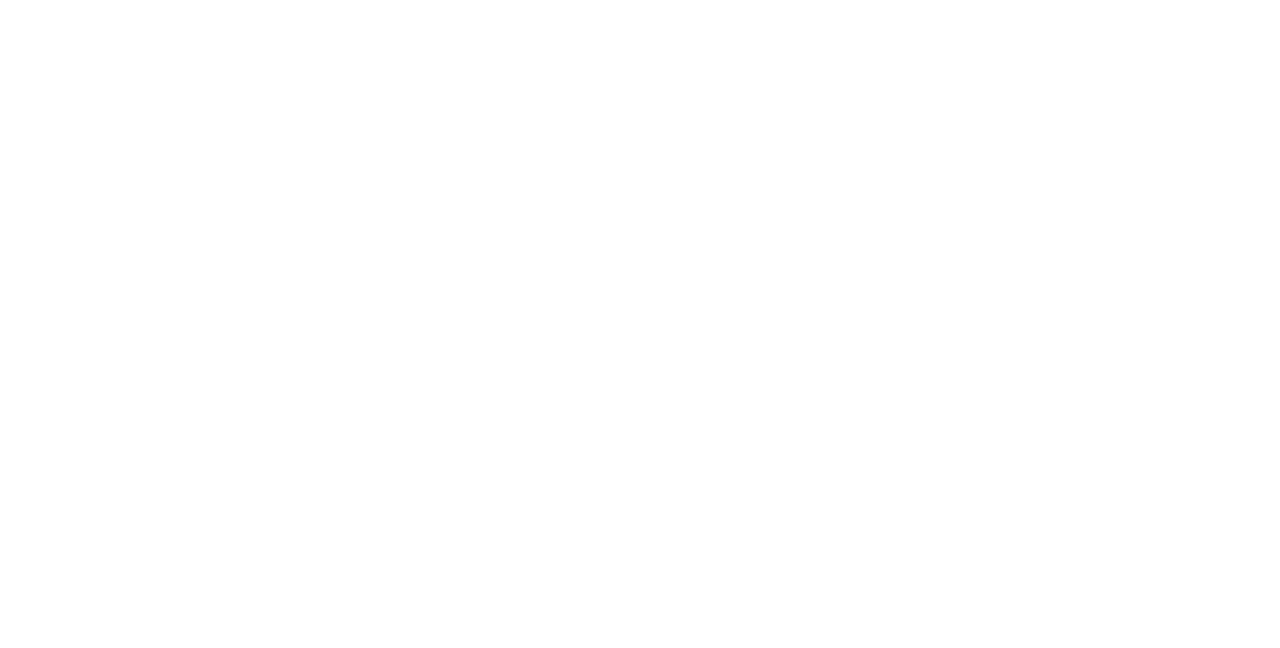
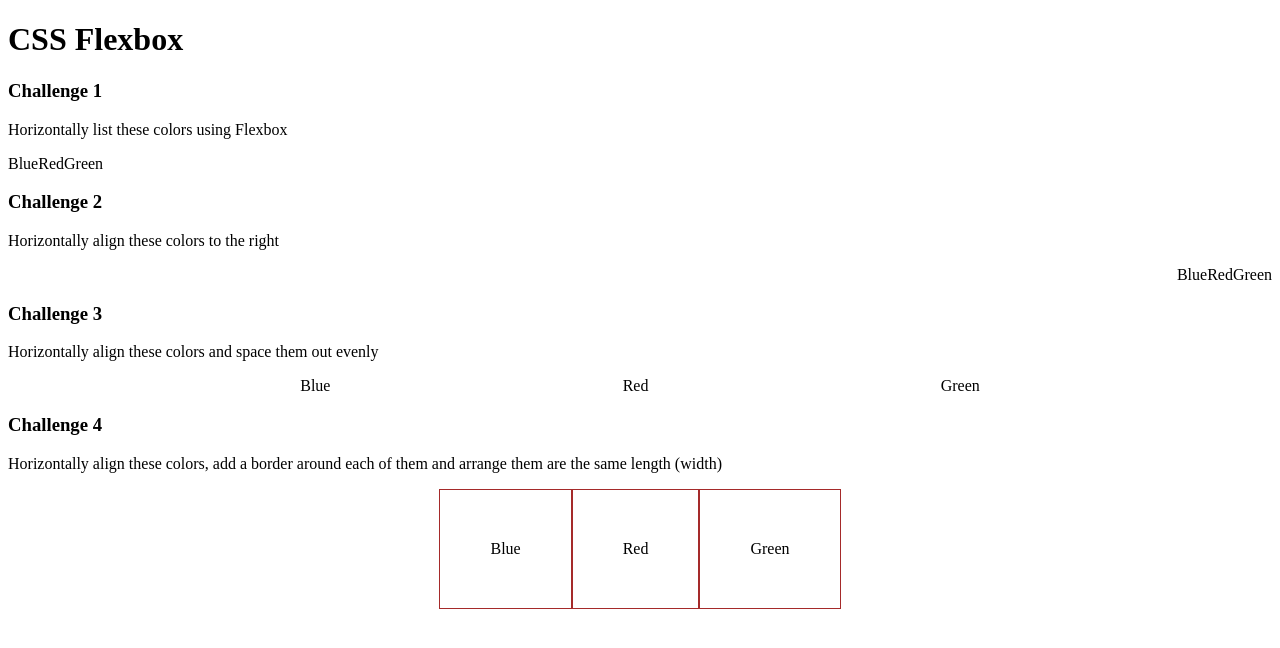
Before and after one commit to Eyiiiiii/SheCodesResponsive, a plain HTML site: page Porfolio/week1/challenge4/index.html in a window 1280 px wide. Drawn offline with Linux system fonts and the light colour scheme.

Commit message:
challenge4

```diff
--- a/Porfolio/week1/challenge4/index.html
+++ b/Porfolio/week1/challenge4/index.html
@@ -3,7 +3,69 @@
   <head>
     <meta charset="UTF-8" />
     <meta name="viewport" content="width=device-width, initial-scale=1.0" />
-    <title>Document</title>
+    <title>Flexbox</title>
   </head>
-  <body></body>
+  <style>
+    .challenge-1 {
+      display: flex;
+    }
+
+    .challenge-2 {
+      display: flex;
+      justify-content: flex-end;
+    }
+
+    .challenge-3 {
+      display: flex;
+      justify-content: space-evenly;
+    }
+
+    .challenge-4 {
+      display: flex;
+      justify-content: center;
+    }
+
+    .color {
+      border: 1px solid brown;
+      padding: 50px;
+    }
+  </style>
+  <body>
+    <h1>CSS Flexbox</h1>
+
+    <h3>Challenge 1</h3>
+    <p>Horizontally list these colors using Flexbox</p>
+    <div class="challenge-1">
+      <div>Blue</div>
+      <div>Red</div>
+      <div>Green</div>
+    </div>
+
+    <h3>Challenge 2</h3>
+    <p>Horizontally align these colors to the right</p>
+    <div class="challenge-2">
+      <div>Blue</div>
+      <div>Red</div>
+      <div>Green</div>
+    </div>
+
+    <h3>Challenge 3</h3>
+    <p>Horizontally align these colors and space them out evenly</p>
+    <div class="challenge-3">
+      <div>Blue</div>
+      <div>Red</div>
+      <div>Green</div>
+    </div>
+
+    <h3>Challenge 4</h3>
+    <p>
+      Horizontally align these colors, add a border around each of them and
+      arrange them are the same length (width)
+    </p>
+    <div class="challenge-4">
+      <div class="color">Blue</div>
+      <div class="color">Red</div>
+      <div class="color">Green</div>
+    </div>
+  </body>
 </html>
```
Also changed, not shown: Porfolio/week1/Homework/index.html (added, +9 -0 lines).
